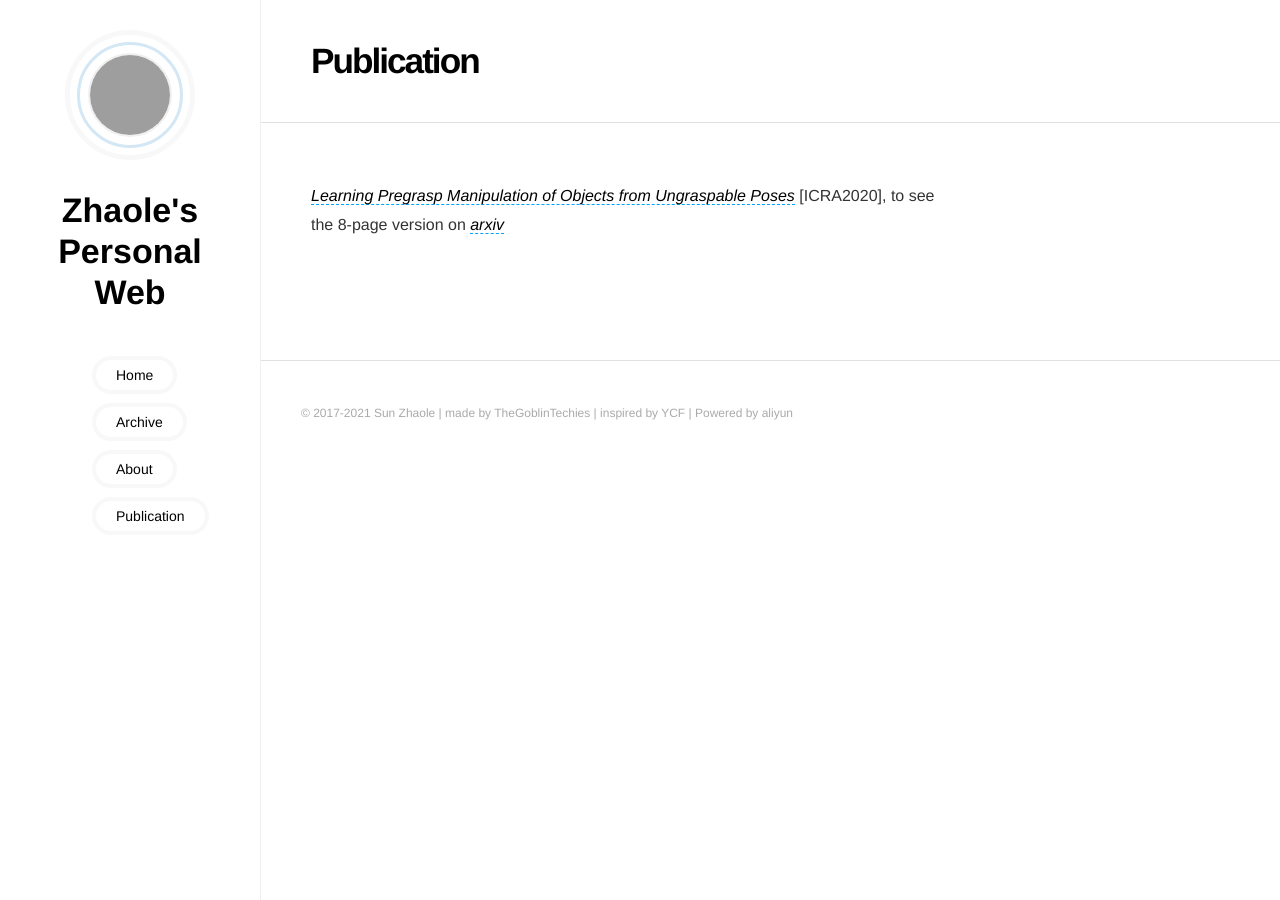
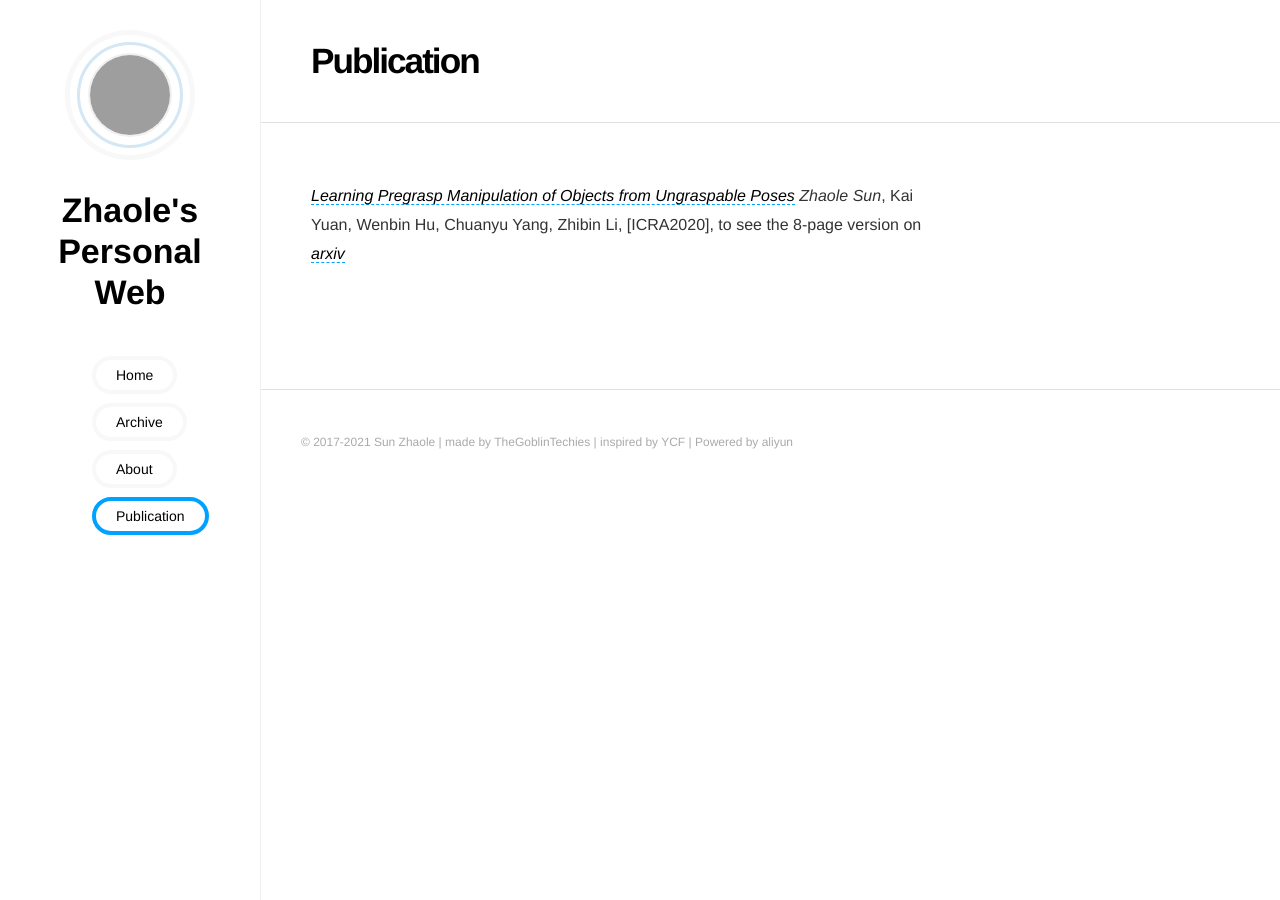
Before and after one commit to TheGoblinTechies/thegoblintechies.github.io, a Jekyll site: the page built from publication.md, in a window 1280 px wide. Built offline with Jekyll 4.4.1, drawn with Linux system fonts in a browser that asks for light colours; grey boxes are pictures that could not be loaded.

```diff
--- a/_includes/sidebar.html
+++ b/_includes/sidebar.html
@@ -10,7 +10,7 @@
     <li><a href="/" {% if page.active == "index" %}class="selected"{% endif %} class="nav_items"> Home </a></li>
     <li><a href="/archive" {% if page.active == "archive" %}class="selected"{% endif %} class="nav_items"> Archive </a></li>
     <li><a href="/about" {% if page.active == "about" %}class="selected"{% endif %} class="nav_items">About</a></li>
-    <li><a href="/pulication" {% if page.active == "pulication" %}class="selected"{% endif %} class="nav_items">Publication</a></li>
+    <li><a href="/publication" {% if page.active == "publication" %}class="selected"{% endif %} class="nav_items">Publication</a></li>
   </ul>
 
 
--- a/publication.md
+++ b/publication.md
@@ -4,4 +4,4 @@ title: Publication
 active: publication
 ---
 
-[*Learning Pregrasp Manipulation of Objects from Ungraspable Poses*](https://ieeexplore.ieee.org/document/9196982) \[ICRA2020\], to see the 8-page version on [*arxiv*](https://arxiv.org/abs/2002.06344)
+[*Learning Pregrasp Manipulation of Objects from Ungraspable Poses*](https://ieeexplore.ieee.org/document/9196982) *Zhaole Sun*, Kai Yuan, Wenbin Hu, Chuanyu Yang, Zhibin Li, \[ICRA2020\], to see the 8-page version on [*arxiv*](https://arxiv.org/abs/2002.06344)
```
Also changed, not shown: _posts/2021-08-31-Simulation-Environment-for-robotics-learning.md (added, +7 -0 lines).
